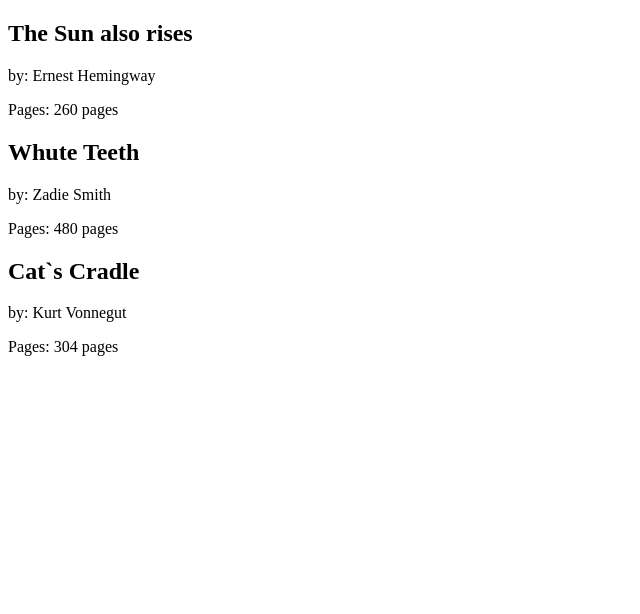
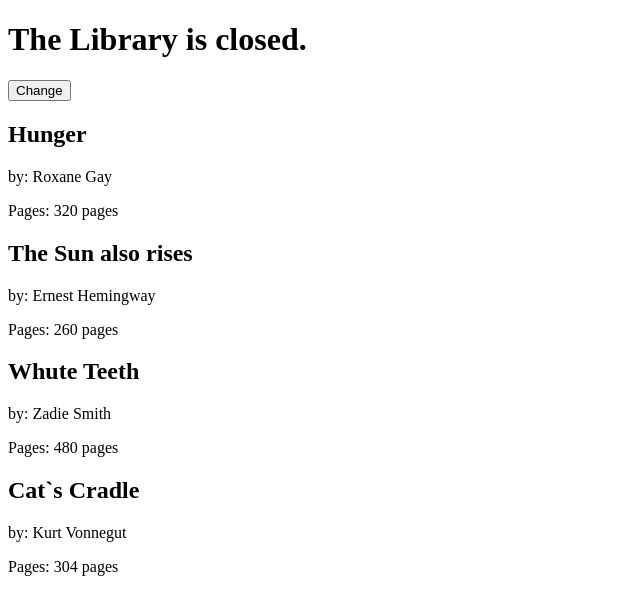
Before and after one commit to nora-vasileva/react-is-fun, a React (Create React App) app: page / in a window 1280 px wide. Shown: the top 614 px of the page, without its empty margins (0-640 px from the left). Built offline with nearby package versions, Linux system fonts and the light colour scheme.

Commit message:
state in constructor

```diff
--- a/src/index.js
+++ b/src/index.js
@@ -1,5 +1,12 @@
 import React, {Component} from 'react'
 import ReactDOM from 'react-dom'
+
+let bookList = [
+    {'title': 'Hunger', 'author': 'Roxane Gay', 'pages': 320 },
+    {'title': 'The Sun also rises', 'author': 'Ernest Hemingway', 'pages': 260 },
+    {'title': 'Whute Teeth', 'author': 'Zadie Smith', 'pages': 480 },
+    {'title': 'Cat`s Cradle', 'author': 'Kurt Vonnegut', 'pages': 304 },
+];
 
 const Book = ({author, title, pages}) => {
     return(
@@ -11,17 +18,32 @@
     )
 }
 
-const Library = () => {
-    return(
-        <div>
-            <Book title='The Sun also rises' author='Ernest Hemingway' pages={260} />
-            <Book title='Whute Teeth' author='Zadie Smith' pages={480} />
-            <Book title='Cat`s Cradle' author='Kurt Vonnegut' pages={304} />
-        </div>
-    )
+class Library extends Component {
+    constructor(props) {
+        super(props)
+        this.state = {
+            open: false
+        }
+        this.toggleOpenClosed = this.toggleOpenClosed.bind(this);
+    }
+    toggleOpenClosed = () => {
+        this.setState({
+            open: !this.state.open
+        })
+    }
+    render() {
+        const {books} = this.props;
+        return(
+            <div>
+                <h1>The Library is {this.state.open ? 'open' : 'closed'}.</h1>
+                <button onClick={this.toggleOpenClosed}>Change</button>
+                { books.map( (book, i) => <Book key={i} title={book.title} author={book.author} pages={book.pages} /> ) }
+            </div>
+        )
+    }
 }
 
 ReactDOM.render(
-    <Library />,
+    <Library books={bookList} />,
     document.getElementById('root')
 )
```
